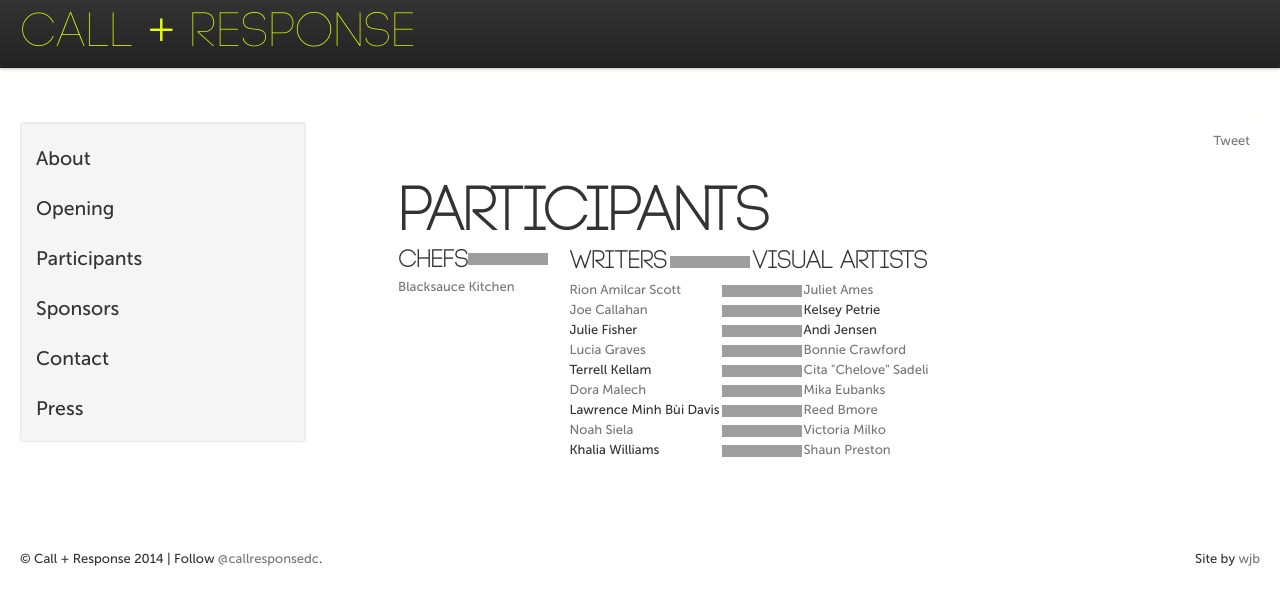
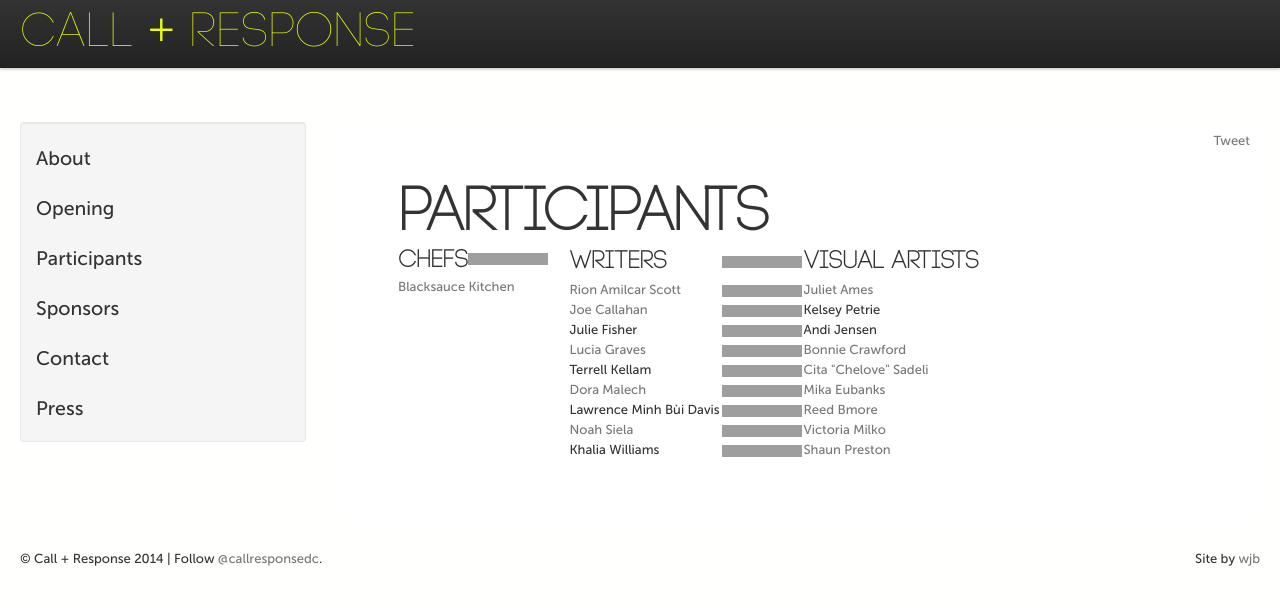
Before and after one commit to callandresponsedc/callandresponsedc, a Jekyll site: the page built from participants/index.html, in a window 1280 px wide. Shown: the top 605 px of the page. Built offline with Jekyll 4.4.1, drawn with Linux system fonts in a browser that asks for light colours; Markdown is read by kramdown in place of the engine named in the settings; comment, search, counter and statistics services are not loaded; grey boxes are pictures that could not be loaded.

Commit message:
Update index.html

```diff
--- a/participants/index.html
+++ b/participants/index.html
@@ -21,8 +21,7 @@ title: Participants
     <td><h2>Writers</h2></td>
     <td><img src="http://hobbytohot.com/wp-content/uploads/2013/11/DOODLES_arrow_3.png" style="width:80px;height:12px"></td>
     <td><h2>Visual Artists</h2></td>
-<table style="width:100%">
-  <tr>
+  </tr>
     <td><a href="https://twitter.com/ReeAmilcarScott">Rion Amilcar Scott</a> </td>
     <td><img src="http://hobbytohot.com/wp-content/uploads/2013/11/DOODLES_arrow_3.png" style="width:80px;height:12px"></td>
     <td><a href="http://ibreakplates.com/">Juliet Ames</a></td>
```
